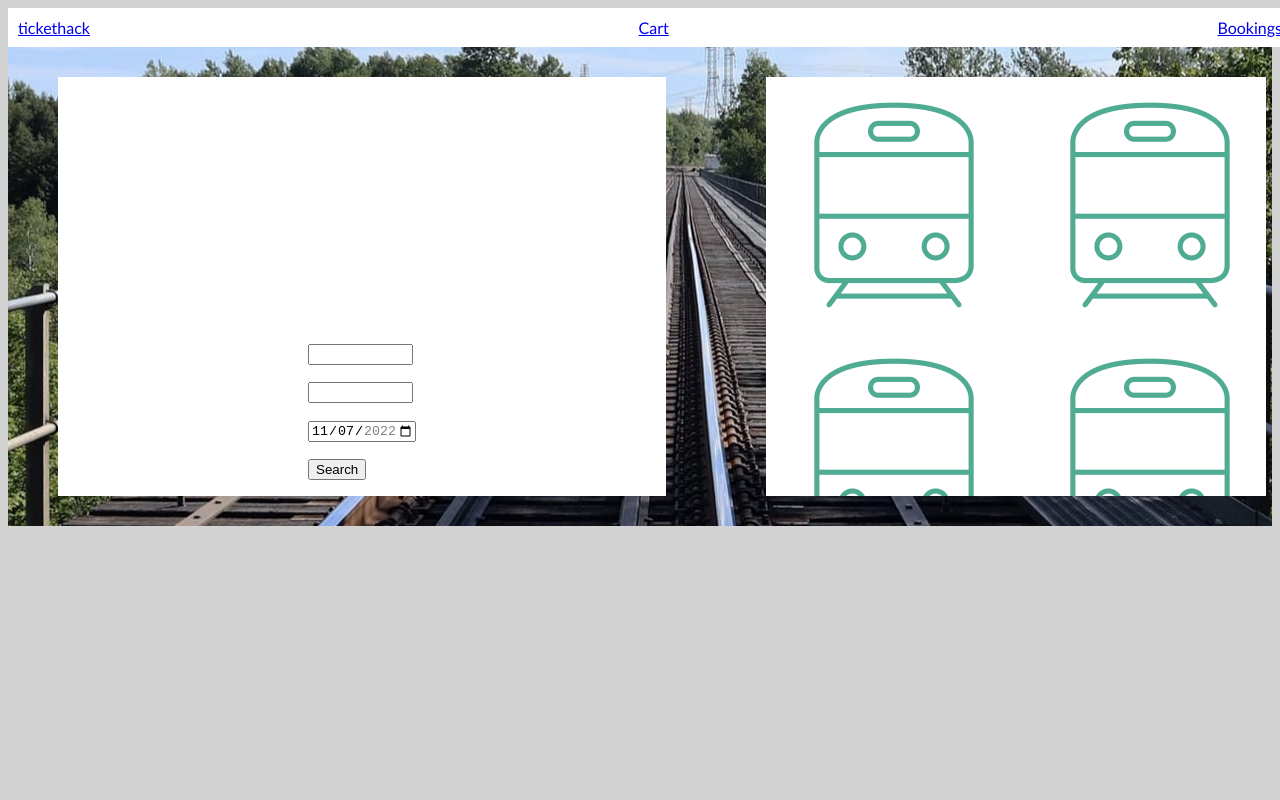
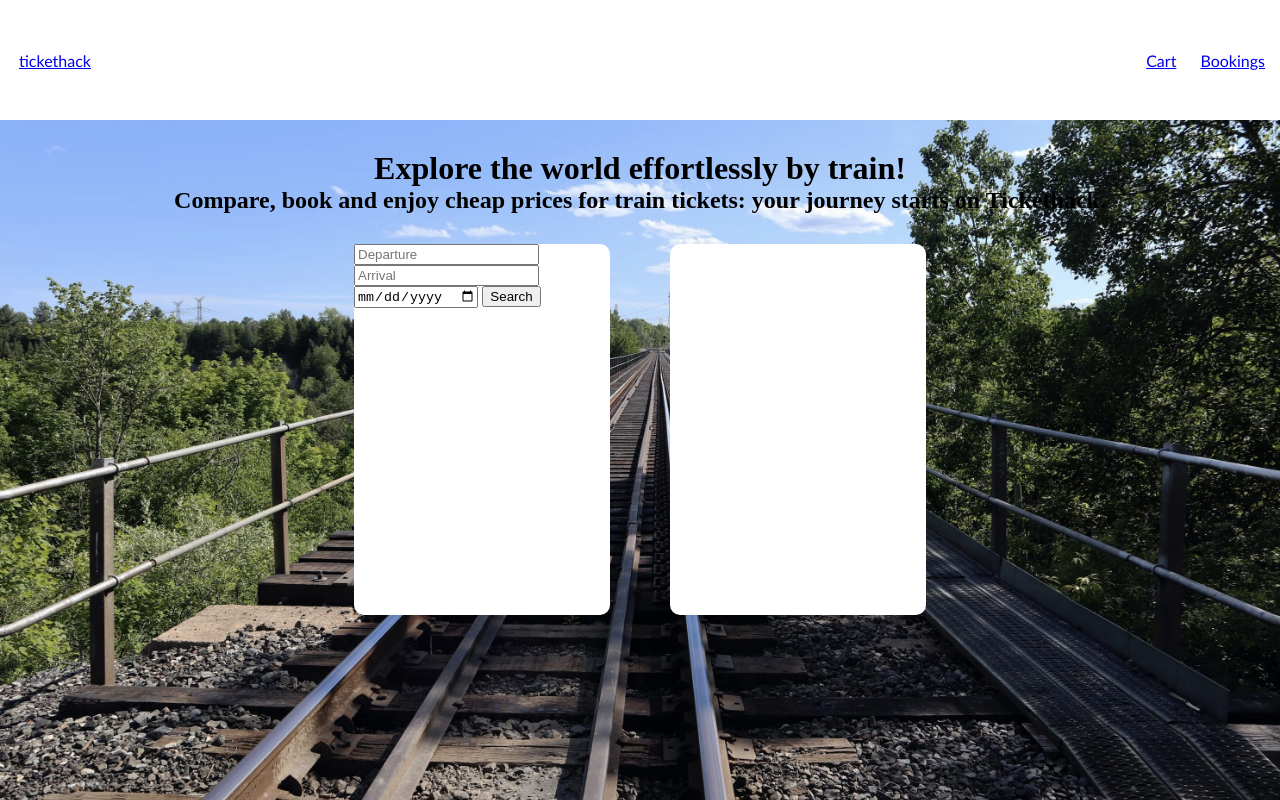
Before and after one commit to AlbyonHokwin/tickethack, a website: page frontend/index.html in a window 1280 px wide. Drawn offline with Linux system fonts and the light colour scheme; files whose address does not match are found by name.

Commit message:
global layout index.html

```diff
--- a/frontend/index.html
+++ b/frontend/index.html
@@ -1,39 +1,52 @@
 <!doctype html>
 <html lang="en">
+
 <head>
-  <meta charset="utf-8">
-  <meta name="viewport" content="width=device-width, initial-scale=1.0">
-  <title>Titre de la page</title>
-  <link rel="stylesheet" href="style.css">
+    <meta charset="utf-8">
+    <meta name="viewport" content="width=device-width, initial-scale=1.0">
+    <title>Titre de la page</title>
+    <link rel="stylesheet" href="style.css">
 </head>
+
 <body>
+    <div id="container">
+        <div id="header">
+            <a href="./index.html" id="index">tickethack</a>
 
-    <header>
-        <nav class="box">
-            <a href="/Users/yassinetazit/Desktop/tickethack/frontend/index.html">tickethack</a>
-            <a href="/Users/yassinetazit/Desktop/tickethack/frontend/cart.html">Cart</a>
-            <a href="/Users/yassinetazit/Desktop/tickethack/frontend/bookings.html">Bookings</a>
-          </nav>
-    </header>
+            <div id="cartbooking">
+            <a href="./cart.html">Cart</a>
 
-    <div id="container">
-<div class="trip">
-    <p><input type="text" id="departure" name="name" size="10"></p>
+            <a href="./bookings.html">Bookings</a>
+            </div>
+        </div>
 
-    <p><input type="text" id="arrival" name="name" size="10"></p>
+        <div id="tagline">
+<h1>Explore the world effortlessly by train!</h1>
 
-    <p><input type="date" id="start" name="trip-start"
-       value="2022-11-07"
-       min="2022-01-01" max="2022-12-31"></p>
+<h2>Compare, book and enjoy cheap prices for train tickets: your journey starts on Tickethack.</h2>
+        </div>
 
-       <p><button>Search</button></p>
+        <div id="search">
+            <div id="inputs">
+<input type="text" id="departure" placeholder="Departure">
+<input type="text" id="arrival" placeholder="Arrival">
 
-</div>
+<input type="date" id="date" placeholder="date">
 
-<div class="result">
+<button id="btnSearch">Search</button>
+            </div>
 
+            <div id="searchResults">
 
-</div>
-</div>
+            </div>
+        </div>
+
+        <div id="footer">
+
+        </div>
+
+    </div>
+
 </body>
+
 </html>
--- a/frontend/style.css
+++ b/frontend/style.css
@@ -1,9 +1,92 @@
 body{
     background-color: lightgray;
-
+    height: 100vh;
+    width: 100vw;
+    margin: 0;
 }
 
-.box{
+#container{
+    display: grid;
+    grid-template-columns: 1fr;
+    grid-template-rows: repeat(12, 1fr);
+    height: 100%;
+    width: 100%;
+    background-image:url("./images/background.jpg") ;
+    background-position: center center;
+    background-size: cover;
+}
+
+#header{
+    grid-row-start: 1;
+    grid-row-end: 2;
+    grid-column-start: 1;
+    grid-column-end: 2;
+    font-family: 'Gill Sans', 'Gill Sans MT', Calibri, 'Trebuchet MS', sans-serif;
+    height: 15vh;
+    background-color: white;
+    padding: 0 5px;
+    display: flex;
+    flex-direction: row;
+    justify-content: space-between;
+    align-items: center;
+}
+
+#index{
+    width: 100px;
+    box-sizing: border-box;
+    text-align: center;
+}
+
+#cartbooking a {
+margin: 0 10px;
+}
+
+#tagline{
+grid-row-start: 2;
+grid-row-end: 4;
+grid-column-start: 1;
+grid-column-end: 2;
+display: flex;
+flex-direction: column;
+justify-content: center;
+align-items: center;
+}
+
+#tagline h1{
+margin: 0;
+}
+
+#tagline h2{
+margin: 0;
+}
+
+#search{
+grid-row-start: 4;
+grid-row-end: 10;
+grid-column-start: 1;
+grid-column-end: 2;
+display: flex;
+flex-direction: row;
+justify-content: center;
+align-items: center;
+}
+
+#search div{
+    background-color: white;
+    border-radius: 10px;
+    height: 100%;
+    width: 20%;
+    margin: 0 30px;
+}
+
+#footer{
+grid-row-start: 10;
+grid-row-end: 13;
+grid-column-start: 1;
+grid-column-end: 2;
+}
+
+/*.box{
     background-color: white;
     border: 10px solid white;
     display: flex;
@@ -15,12 +98,12 @@ body{
   width: 100%;
   font-family: "Gill Sans", sans-serif;
   grid-template-columns: 30px auto 30px;
-}
+}*/
 
 
 
 
-#container{
+/*#container{
     border: 500px white;
     display: flex;
   justify-content: space-between;
@@ -28,9 +111,9 @@ body{
   grid-row-end: 12;
   background-image:url("/Users/yassinetazit/Desktop/tickethack/frontend/images/background.jpg");
   background-position: center center;
-}
+}*/
 
-.trip{
+/*.trip{
     margin-left: 50px;
     margin-right: 50px;
     margin-top: 30px;
@@ -41,9 +124,9 @@ body{
     padding-top: 250px;
     text-align: left;
     font-family: "Gill Sans", sans-serif;
-}
+}*/
 
-.result{
+/*.result{
     margin-left: 50px;
     margin-right: 50px;
     margin-top: 30px;
@@ -55,4 +138,4 @@ body{
     text-align: right;
     font-family: "Gill Sans", sans-serif;
     background-image: url("/Users/yassinetazit/Desktop/tickethack/frontend/images/train.png");
-}
+}*/
```
Also changed, not shown: frontend/script.js (added, +115 -0 lines).
